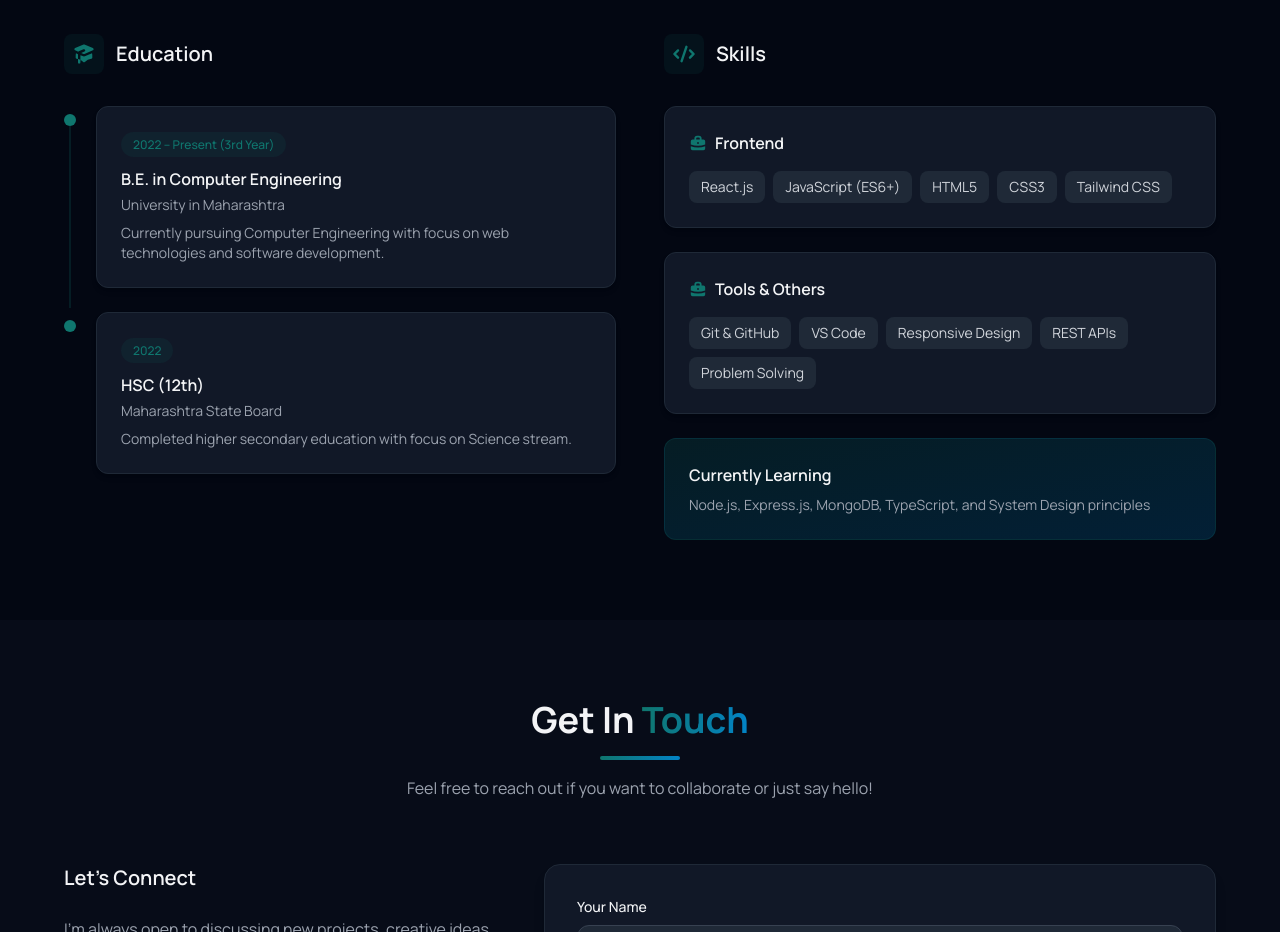
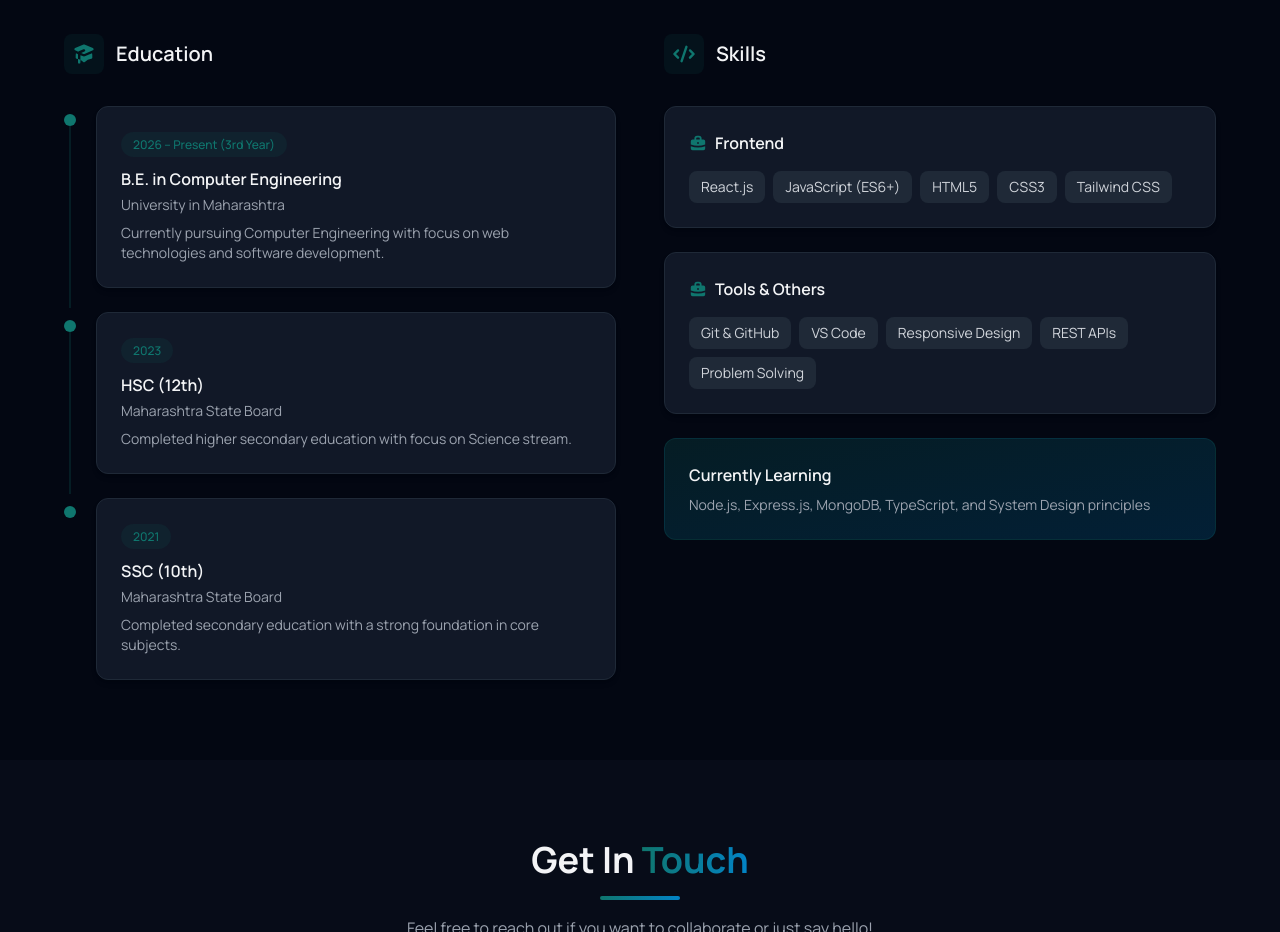
Before and after one commit to Ajit9834/portfolio, a React (Vite) app: page / in a window 1280 px wide. Shown: the part 3460-4392 px from the top of the page. Built offline with nearby package versions, Linux system fonts and the light colour scheme.

Commit message:
Updated Resume component

```diff
--- a/src/components/Resume.jsx
+++ b/src/components/Resume.jsx
@@ -7,14 +7,20 @@ const education = [
   {
     degree: 'B.E. in Computer Engineering',
     institution: 'University in Maharashtra',
-    year: '2022 – Present (3rd Year)',
+    year: '2026 – Present (3rd Year)',
     description: 'Currently pursuing Computer Engineering with focus on web technologies and software development.',
   },
   {
     degree: 'HSC (12th)',
     institution: 'Maharashtra State Board',
-    year: '2022',
+    year: '2023',
     description: 'Completed higher secondary education with focus on Science stream.',
+  },
+  {
+    degree: 'SSC (10th)',
+    institution: 'Maharashtra State Board',
+    year: '2021',
+    description: 'Completed secondary education with a strong foundation in core subjects.',
   },
 ]
 
```
